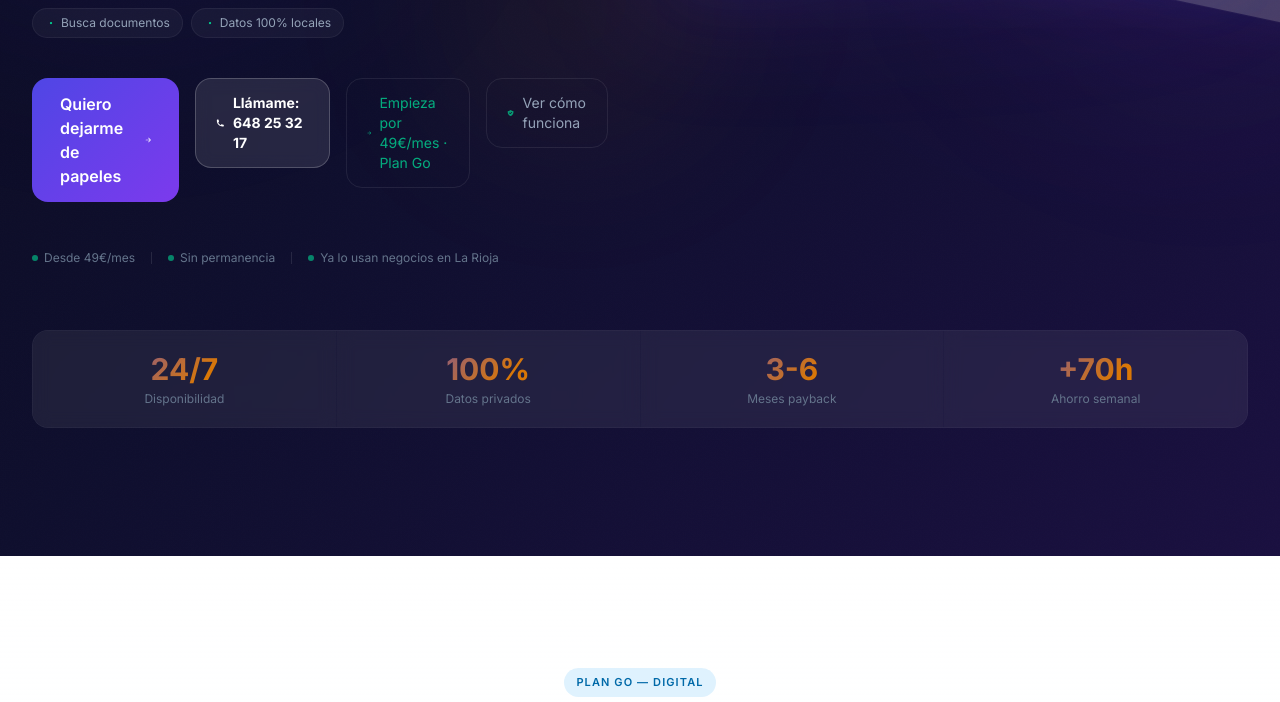
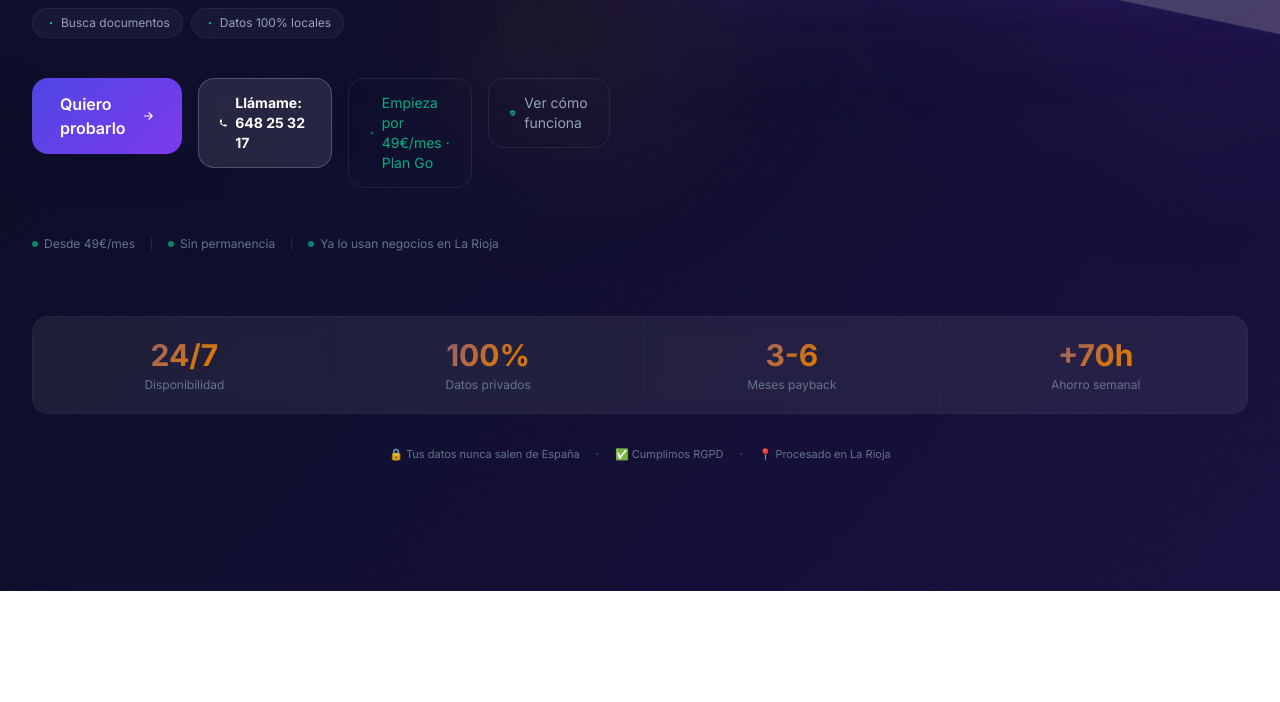
Before and after one commit to danibalda1/westlink-web, a React (Vite) app: page / in a window 1280 px wide. Shown: the part 855-1557 px from the top of the page. Built offline with nearby package versions, Linux system fonts and the light colour scheme.

Commit message:
Confianza: bloque RGPD + CTA 'Quiero probarlo' + trust strip datos seguros

```diff
--- a/src/components/Hero.jsx
+++ b/src/components/Hero.jsx
@@ -162,7 +162,7 @@ export default function Hero() {
                 href="#contacto"
                 className="group relative inline-flex items-center gap-2.5 gradient-primary text-white px-7 py-3.5 rounded-2xl text-base font-semibold transition-all duration-300 hover:shadow-2xl hover:shadow-indigo-500/25 hover:scale-[1.02] active:scale-[0.98]"
               >
-                <span>Quiero dejarme de papeles</span>
+                <span>Quiero probarlo</span>
                 <HiArrowRight className="text-lg group-hover:translate-x-1 transition-transform" />
               </a>
               <a
@@ -332,6 +332,22 @@ export default function Hero() {
             </div>
           ))}
         </motion.div>
+
+        {/* ── Trust strip ── */}
+        <motion.div
+          initial={{ opacity: 0, y: 16 }}
+          animate={{ opacity: 1, y: 0 }}
+          transition={{ duration: 0.6, delay: 0.55 }}
+          className="text-center mt-8"
+        >
+          <p className="text-[11px] text-gray-500 flex items-center justify-center gap-4 flex-wrap">
+            <span>🔒 Tus datos nunca salen de España</span>
+            <span className="hidden sm:inline">·</span>
+            <span>✅ Cumplimos RGPD</span>
+            <span className="hidden sm:inline">·</span>
+            <span>📍 Procesado en La Rioja</span>
+          </p>
+        </motion.div>
       </div>
     </section>
   )
--- a/src/components/PlanGo.jsx
+++ b/src/components/PlanGo.jsx
@@ -211,7 +211,7 @@ export default function PlanGo() {
                   </button>
                 </form>
                 <p className="text-[10px] text-white/50 mt-4">
-                  Sin spam. Sin compromiso. 1 correo con la guía y ya.
+                  Sin spam. Sin compromiso. Tus datos seguros (RGPD). 1 correo con la guía y ya.
                 </p>
               </>
             )}
```
